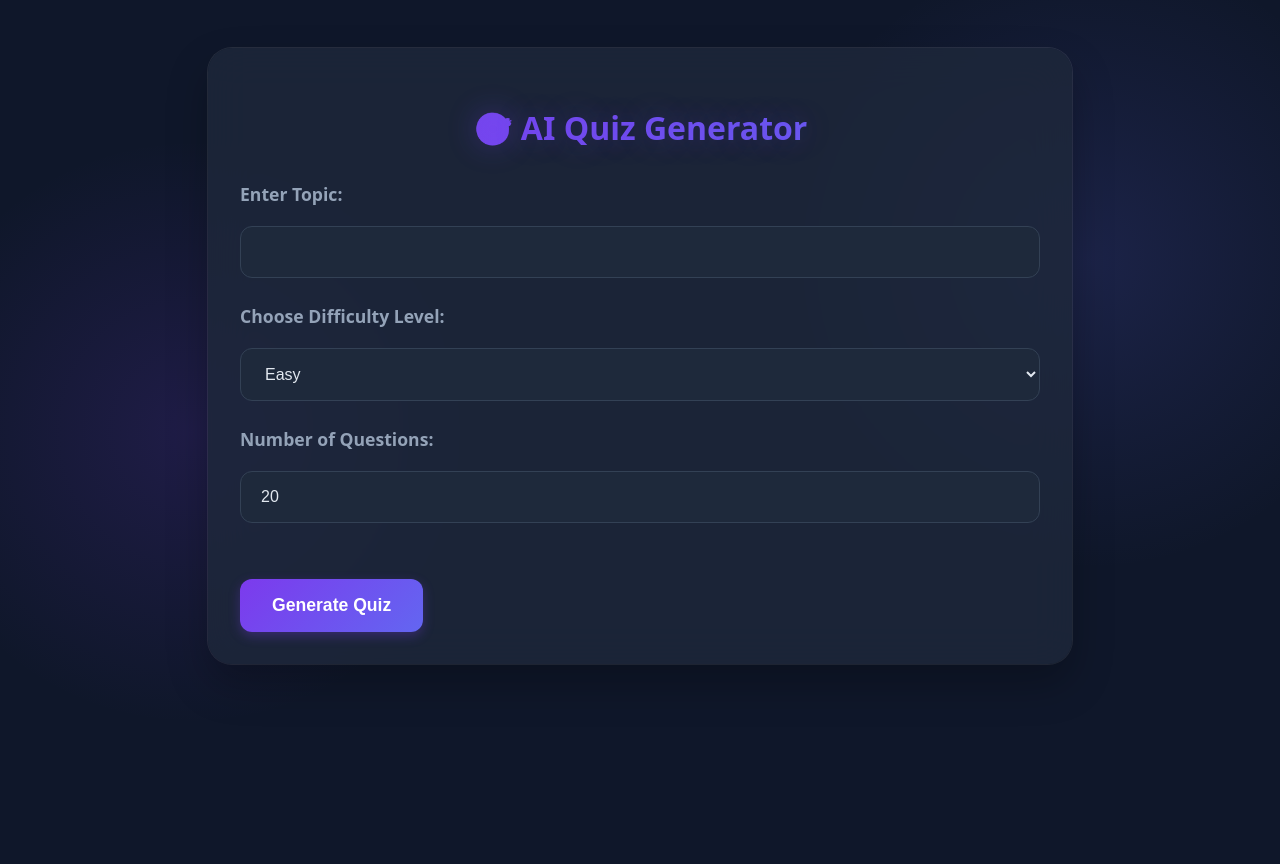
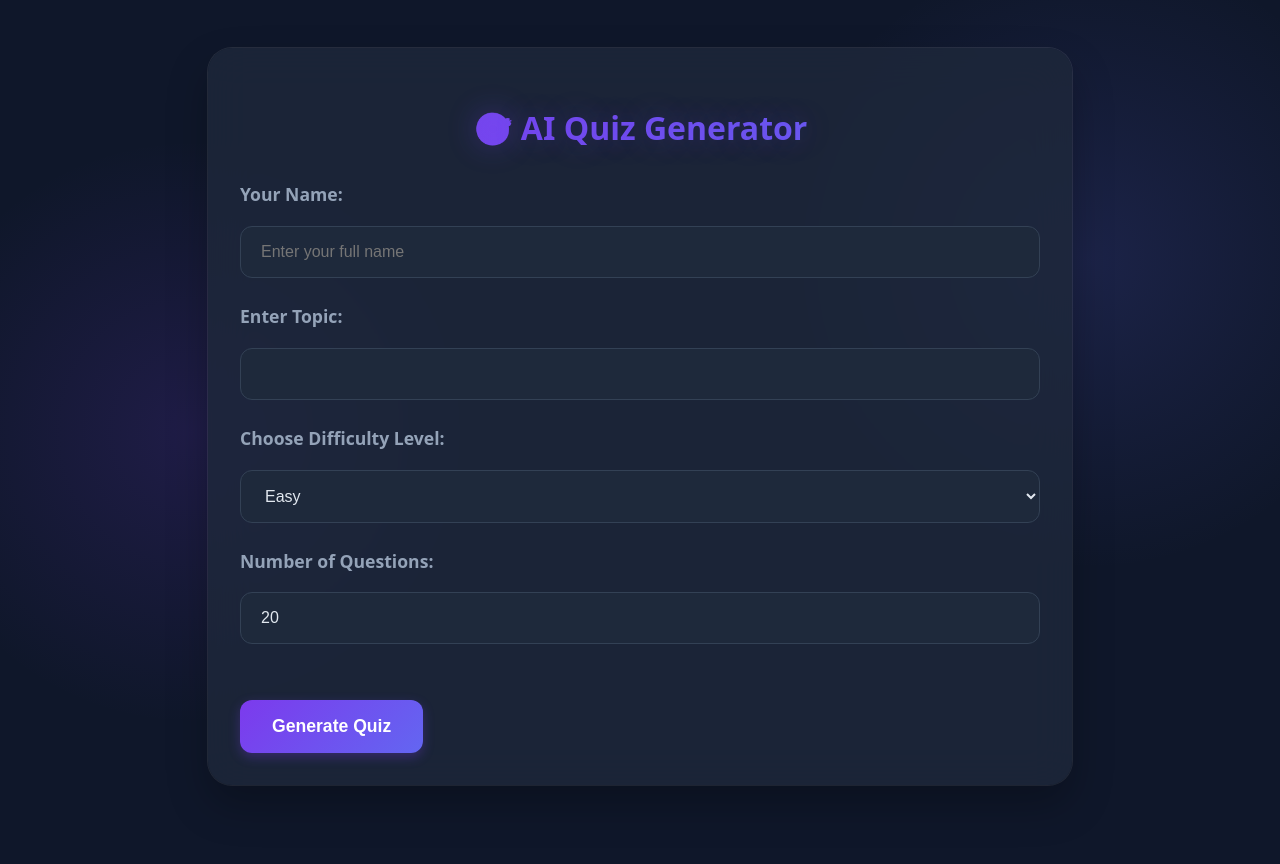
Before and after one commit to Deepak8260/AI-Quiz-Generator, a FastAPI app: page / in a window 1280 px wide. Run offline with FastAPI, Linux system fonts and the light colour scheme.

Commit message:
added name in the home page

```diff
--- a/main.py
+++ b/main.py
@@ -27,6 +27,7 @@ async def home(request: Request):
 @app.post("/generate-quiz")
 async def create_quiz(
     request: Request,
+    name: str = Form(...),
     topic: str = Form(...),
     level: str = Form(...),
     num_questions: int = Form(default=20)
@@ -41,6 +42,8 @@ async def create_quiz(
 
         # Store questions in memory
         quiz_data['questions'] = questions
+        # Store user's name so we can generate a certificate later
+        quiz_data['name'] = name
 
         return templates.TemplateResponse(
             "quiz.html",
@@ -102,9 +105,16 @@ async def submit_quiz(request: Request):
         print("Error:", str(e))  # Debug print
         raise HTTPException(status_code=500, detail=str(e))
 
-@app.post("/generate-certificate")
-async def generate_certificate(name: str = Form(...)):
+@app.get("/generate-certificate")
+async def generate_certificate():
+    """Generate certificate image using stored name and return it as a download.
+    The user's name must have been saved in `quiz_data['name']` when they generated the quiz.
+    """
     template_pdf = "static/certificates/cert.pdf"
+
+    name = quiz_data.get('name')
+    if not name:
+        raise HTTPException(status_code=400, detail="No name found. Please enter your name on the home page before generating a quiz.")
 
     # Convert first page of PDF template to image
     images = convert_from_path(template_pdf)
@@ -134,8 +144,8 @@ async def generate_certificate(name: str = Form(...)):
     img_path = os.path.join(GENERATED_DIR, f"{name}_certificate.png")
     image.save(img_path)
 
-    # Redirect to preview
-    return RedirectResponse(url=f"/preview/{name}_certificate.png", status_code=303)
+    # Return file directly so browser prompts for download / preview
+    return FileResponse(img_path, media_type="image/png", filename=f"{name}_certificate.png")
 
 @app.get("/preview/{filename}")
 async def preview_certificate(filename: str):
--- a/templates/index.html
+++ b/templates/index.html
@@ -11,6 +11,10 @@
     <div class="container">
         <h1>🎯 AI Quiz Generator</h1>
         <form action="/generate-quiz" method="post" enctype="application/x-www-form-urlencoded">
+            <div class="form-group">
+                <label for="name">Your Name:</label>
+                <input type="text" id="name" name="name" placeholder="Enter your full name" required>
+            </div>
             <div class="form-group">
                 <label for="topic">Enter Topic:</label>
                 <input type="text" id="topic" name="topic" required>
--- a/templates/results.html
+++ b/templates/results.html
@@ -77,10 +77,8 @@
             {% if can_get_certificate %}
             <div class="certificate-section">
                 <h3>🎉 Congratulations! You qualify for a certificate!</h3>
-                <form action="/generate-certificate" method="post">
-                    <input type="text" name="name" placeholder="Enter your name" required>
-                    <button type="submit" class="generate-certificate">Generate Certificate</button>
-                </form>
+                <!-- Download uses stored name from the home page -->
+                <a href="/generate-certificate" class="generate-certificate">Download Certificate</a>
             </div>
             {% else %}
             <a href="/" class="try-another-quiz">Try Another Quiz</a>
```
